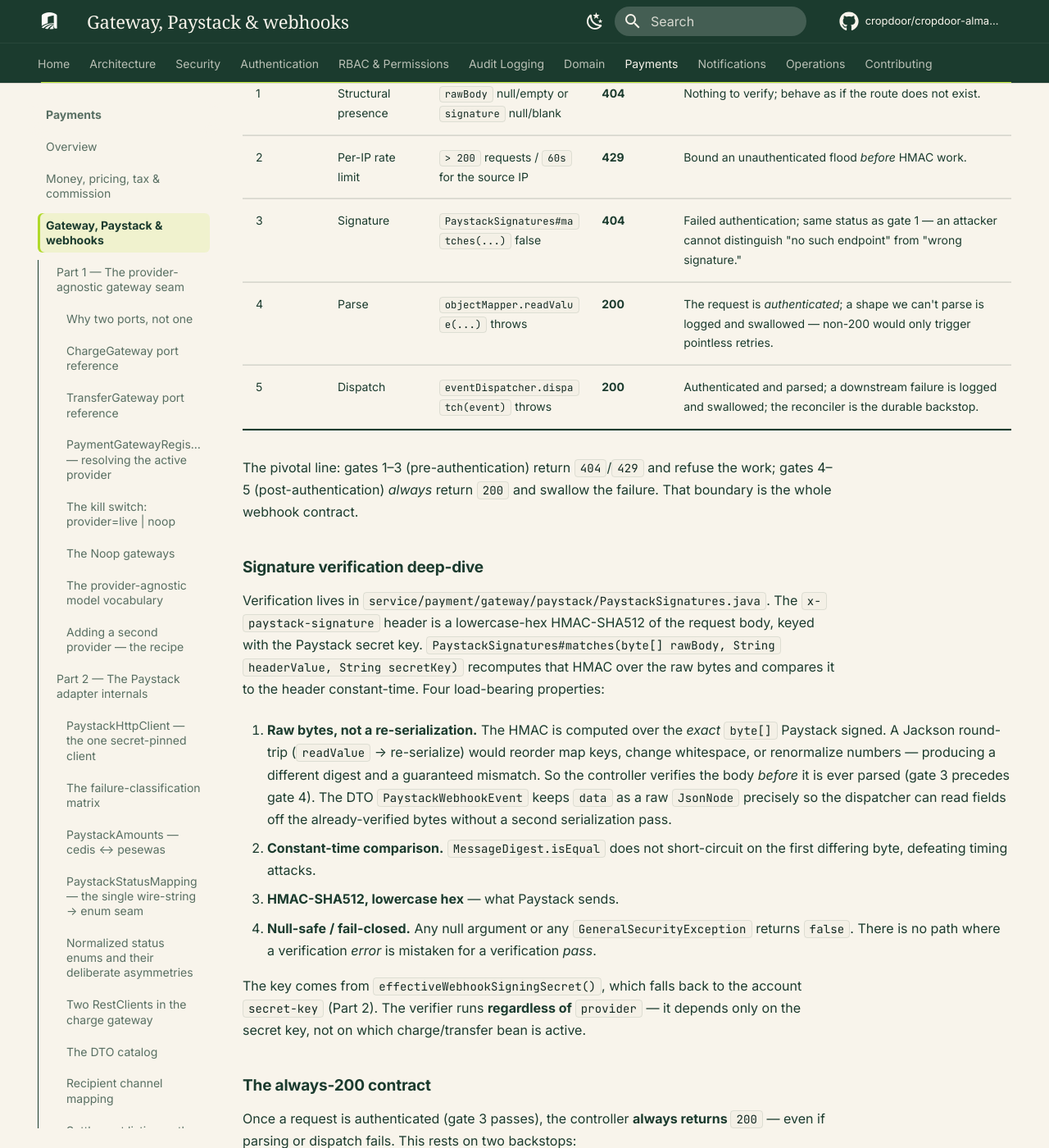
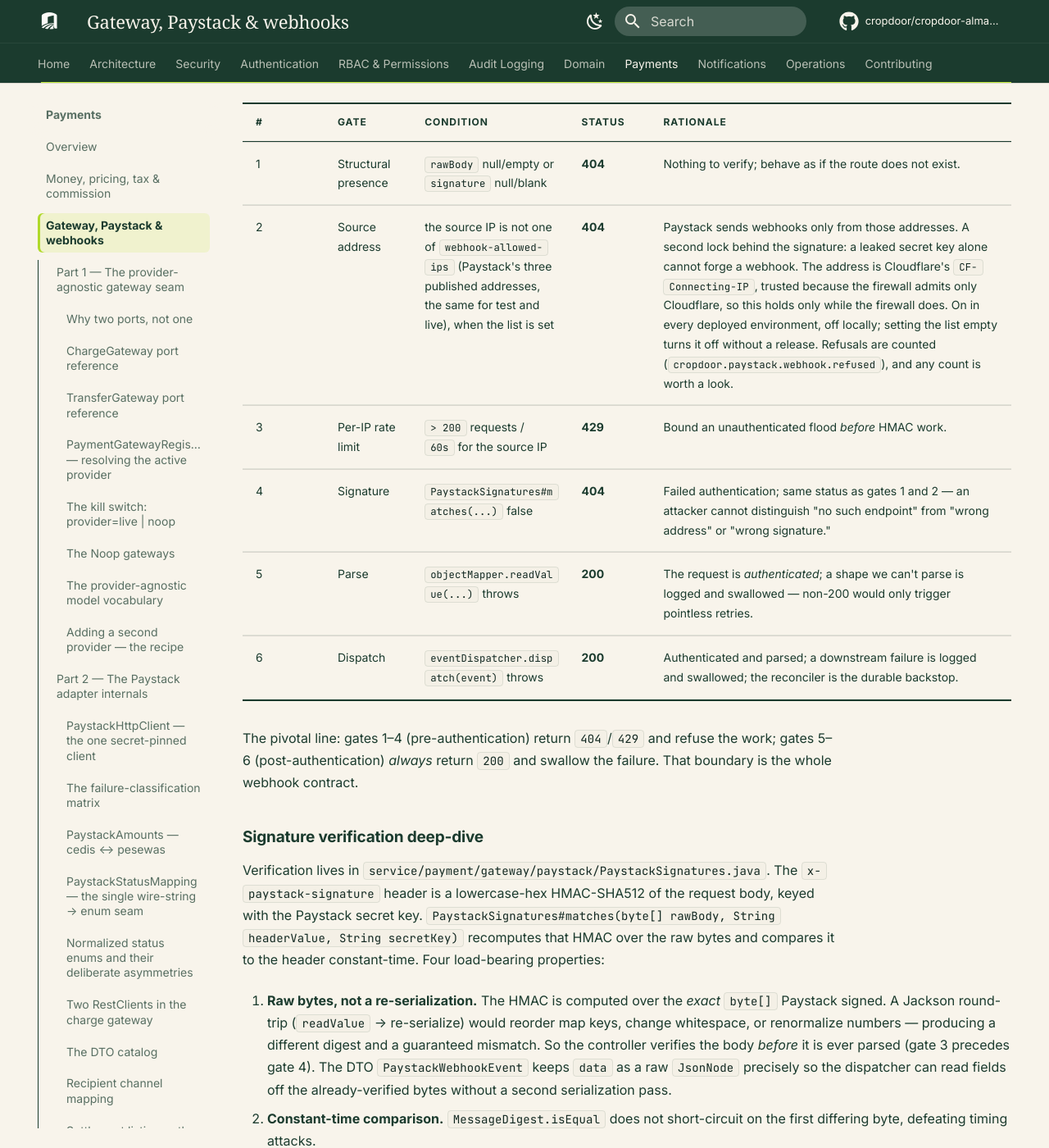
Before and after one commit to cropdoor/cropdoor-almanac, an MkDocs documentation site: the page built from docs/payments/gateway-and-webhooks.md, in a window 1280 px wide and 1400 px high, scrolled down 22199 px. Shown: the whole window at 82% size. Built offline with MkDocs 1.6.1 and Material for MkDocs 9.7.7, drawn with Linux system fonts in a browser that asks for light colours; some web fonts are replaced; comment, search, counter and statistics services are not loaded; some of the changed text lies outside the part shown.

Commit message:
docs(payments): a sixth webhook gate — Paystack's source addresses only (backend #295)

````diff
--- a/docs/payments/gateway-and-webhooks.md
+++ b/docs/payments/gateway-and-webhooks.md
@@ -385,34 +385,37 @@ Webhooks are the **single front door** through which every *terminal* money outc
 
 The endpoint is a *thin authenticated ingress*. It performs no business logic: once authenticated it hands the parsed envelope to `PaystackEventDispatcher`, which publishes a normalized domain event; the owning service settles it `AFTER_COMMIT`. **`permitAll` + HMAC-as-auth** is necessary because Paystack cannot present a CropDoor bearer token; the route is excluded from the JWT filter chain and authenticity is proven cryptographically. **`@Hidden`** keeps the route out of Swagger so it stays invisible to scanners.
 
-### The five ordered gates
+### The six ordered gates
 
-`PaystackWebhookController#handle` runs five gates in a fixed order. Order matters: cheap structural checks run before the expensive HMAC, and the rate limit sits *before* the cryptographic work so a flood cannot exhaust CPU on HMAC computation.
+`PaystackWebhookController#handle` runs six gates in a fixed order. Order matters: cheap structural checks run before the expensive HMAC, a request from an address that is not Paystack's is refused before anything else looks at it, and the rate limit sits *before* the cryptographic work so a flood cannot exhaust CPU on HMAC computation.
 
 ```mermaid
 flowchart TD
     in[POST /v1/webhooks/paystack<br/>rawBody + x-paystack-signature] --> g1{Gate 1<br/>signature present?<br/>body non-empty?}
     g1 -- "missing/blank" --> r404a[404 NOT_FOUND]
-    g1 -- ok --> g2{Gate 2<br/>per-IP rate limit<br/>200 / 60s}
-    g2 -- "exceeded" --> r429[429 TOO_MANY_REQUESTS<br/>log.warn]
-    g2 -- ok --> g3{Gate 3<br/>raw-byte HMAC-SHA512<br/>matches?}
-    g3 -- "mismatch" --> r404b[404 NOT_FOUND]
-    g3 -- ok --> g4{Gate 4<br/>parse JSON envelope}
-    g4 -- "parse fails" --> r200a[200 OK<br/>log.warn, swallow]
-    g4 -- ok --> g5[Gate 5<br/>eventDispatcher.dispatch]
-    g5 -- "dispatch throws" --> r200b[200 OK<br/>log.error, reconciler recovers]
-    g5 -- ok --> r200c[200 OK]
+    g1 -- ok --> g2{Gate 2<br/>source is one of<br/>Paystack's addresses?}
+    g2 -- "other address" --> r404c[404 NOT_FOUND<br/>log.warn, counted]
+    g2 -- "yes, or check off" --> g3{Gate 3<br/>per-IP rate limit<br/>200 / 60s}
+    g3 -- "exceeded" --> r429[429 TOO_MANY_REQUESTS<br/>log.warn]
+    g3 -- ok --> g4{Gate 4<br/>raw-byte HMAC-SHA512<br/>matches?}
+    g4 -- "mismatch" --> r404b[404 NOT_FOUND]
+    g4 -- ok --> g5{Gate 5<br/>parse JSON envelope}
+    g5 -- "parse fails" --> r200a[200 OK<br/>log.warn, swallow]
+    g5 -- ok --> g6[Gate 6<br/>eventDispatcher.dispatch]
+    g6 -- "dispatch throws" --> r200b[200 OK<br/>log.error, reconciler recovers]
+    g6 -- ok --> r200c[200 OK]
 ```
 
 | # | Gate | Condition | Status | Rationale |
 | --- | --- | --- | --- | --- |
 | 1 | Structural presence | `rawBody` null/empty or `signature` null/blank | **404** | Nothing to verify; behave as if the route does not exist. |
-| 2 | Per-IP rate limit | `> 200` requests / `60s` for the source IP | **429** | Bound an unauthenticated flood *before* HMAC work. |
-| 3 | Signature | `PaystackSignatures#matches(...)` false | **404** | Failed authentication; same status as gate 1 — an attacker cannot distinguish "no such endpoint" from "wrong signature." |
-| 4 | Parse | `objectMapper.readValue(...)` throws | **200** | The request is *authenticated*; a shape we can't parse is logged and swallowed — non-200 would only trigger pointless retries. |
-| 5 | Dispatch | `eventDispatcher.dispatch(event)` throws | **200** | Authenticated and parsed; a downstream failure is logged and swallowed; the reconciler is the durable backstop. |
+| 2 | Source address | the source IP is not one of `webhook-allowed-ips` (Paystack's three published addresses, the same for test and live), when the list is set | **404** | Paystack sends webhooks only from those addresses. A second lock behind the signature: a leaked secret key alone cannot forge a webhook. The address is Cloudflare's `CF-Connecting-IP`, trusted because the firewall admits only Cloudflare, so this holds only while the firewall does. On in every deployed environment, off locally; setting the list empty turns it off without a release. Refusals are counted (`cropdoor.paystack.webhook.refused`), and any count is worth a look. |
+| 3 | Per-IP rate limit | `> 200` requests / `60s` for the source IP | **429** | Bound an unauthenticated flood *before* HMAC work. |
+| 4 | Signature | `PaystackSignatures#matches(...)` false | **404** | Failed authentication; same status as gates 1 and 2 — an attacker cannot distinguish "no such endpoint" from "wrong address" or "wrong signature." |
+| 5 | Parse | `objectMapper.readValue(...)` throws | **200** | The request is *authenticated*; a shape we can't parse is logged and swallowed — non-200 would only trigger pointless retries. |
+| 6 | Dispatch | `eventDispatcher.dispatch(event)` throws | **200** | Authenticated and parsed; a downstream failure is logged and swallowed; the reconciler is the durable backstop. |
 
-The pivotal line: gates 1–3 (pre-authentication) return `404`/`429` and refuse the work; gates 4–5 (post-authentication) *always* return `200` and swallow the failure. That boundary is the whole webhook contract.
+The pivotal line: gates 1–4 (pre-authentication) return `404`/`429` and refuse the work; gates 5–6 (post-authentication) *always* return `200` and swallow the failure. That boundary is the whole webhook contract.
 
 ### Signature verification deep-dive
 
````
Also changed, not shown: docs/payments/data-model-and-configuration.md (+1 -0 lines).
